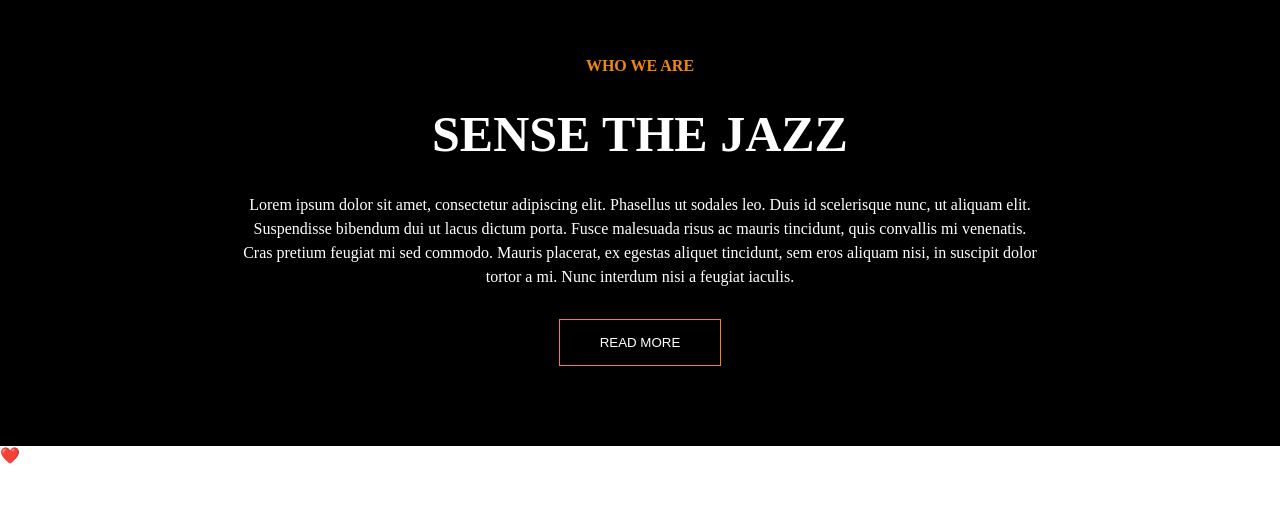
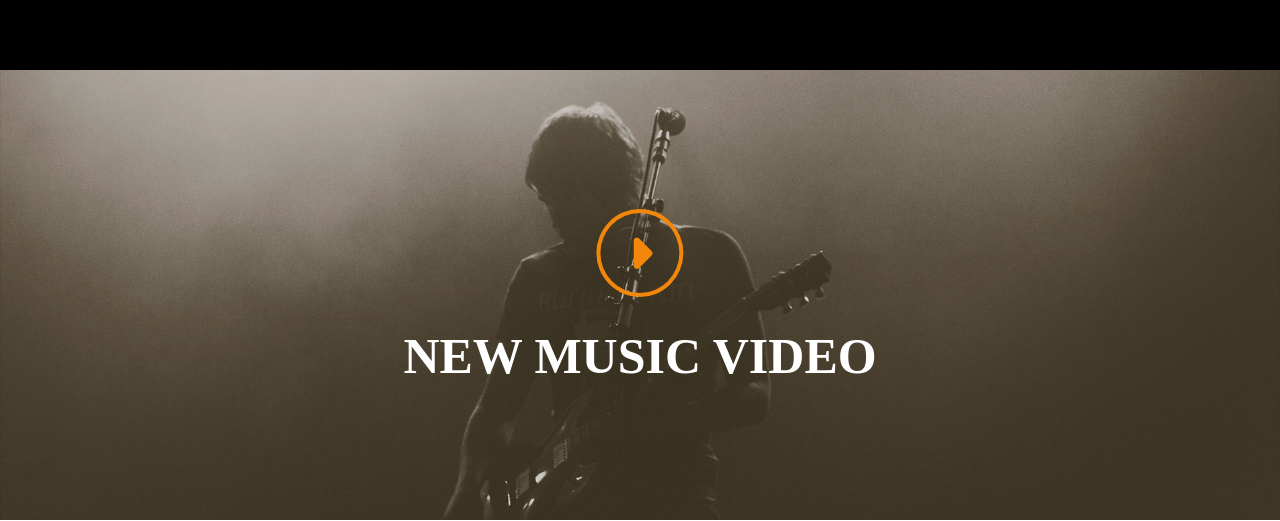
Before and after one commit to MatteD04/proj-html-vuejs, a Vue app: page / in a window 1280 px wide. Shown: the part 1551-2072 px from the top of the page. Before the commit the page ends 2016 px from the top, so only its background shows below. Built offline with nearby package versions, Linux system fonts and the light colour scheme.

Commit message:
feat: add section MusicVideo.vue

```diff
--- a/src/components/AppMain.vue
+++ b/src/components/AppMain.vue
@@ -11,7 +11,7 @@ export default {
 
 <template>
     <div class="main-content background-000">
-        <img src="../assets/img/assets/cms_parallax.jpg">
+        <img src="../assets/img/assets/image (1).png">
         <div class="main-info">
             <div class="info">
                 <h3 class="active">INSTRUMENTAL ROCK</h3>
@@ -62,7 +62,6 @@ export default {
 
 <style scoped lang="scss">
 .main-content{
-    // padding: 200px 0;
     text-align: center;
     position: relative;
     img{
@@ -78,7 +77,7 @@ export default {
         position: absolute;
         top: 50%;
         left: 50%;
-        transform: translate(-50%, -50%);
+        transform: translate(-50%, -70%);
     }
     .main-card{
         position: absolute;
--- a/src/components/MusicVideo.vue
+++ b/src/components/MusicVideo.vue
@@ -4,4 +4,41 @@ export default {
 }
 </script>
 
-<template>❤️</template>
+<template>
+    <div class="new-video">
+        <img class="video-img" src="../assets/img/assets/video.jpg">
+
+        <div class="play-video">
+            <i class="fa-solid fa-caret-right"></i>
+            <h1>NEW MUSIC VIDEO</h1>
+        </div>
+    </div>
+
+</template>
+
+<style scoped lang="scss">
+.new-video{
+    position: relative;
+    .video-img{
+        width: 100%;
+    }
+}
+.play-video{
+    position: absolute;
+    top: 50%;
+    left: 50%;
+    transform: translate(-50%, -50%);
+    text-align: center;
+    i{
+        font-size: 50px;
+        color: #f2870c;
+        border: 4px solid #f2870c;
+        padding: 15px 27px;
+        border-radius: 50%;
+        margin-bottom: 30px;
+    }
+    h1{
+        font-size: 50px;
+    }
+}
+</style>
```
